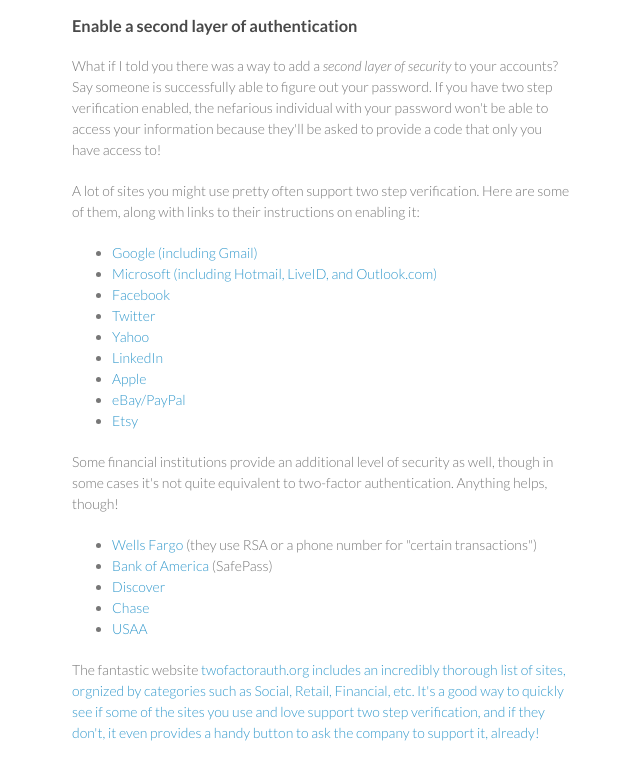
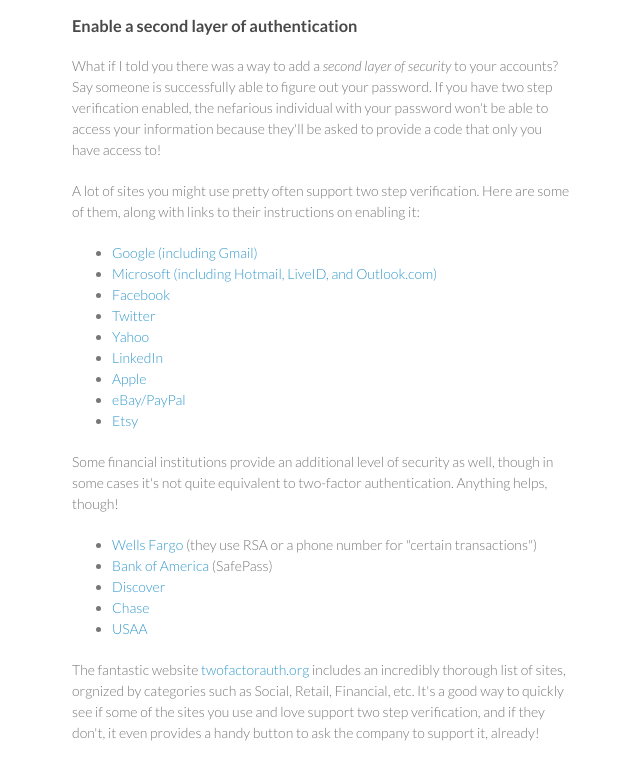
Before and after one commit to bernars/bernars.github.io, a plain HTML site: page index.html in a window 1280 px wide. Shown: the part 1903-2682 px from the top of the page, without its empty margins (498-1138 px from the left). Drawn offline with Linux system fonts and the light colour scheme.

Commit message:
Fix link at end of article

```diff
--- a/index.html
+++ b/index.html
@@ -116,7 +116,7 @@
                       <li><a href="https://www.usaa.com/inet/pages/security_token_logon_options?akredirect=true">USAA</a></li>
                     </ul>
 
-                   <p>The fantastic website <a href="http://twofactorauth.org/">twofactorauth.org includes an incredibly thorough list of sites, orgnized by categories such as Social, Retail, Financial, etc. It's a good way to quickly see if some of the sites you use and love support two step verification, and if they don't, it even provides a handy button to ask the company to support it, already!</p>
+                   <p>The fantastic website <a href="http://twofactorauth.org/">twofactorauth.org</a> includes an incredibly thorough list of sites, orgnized by categories such as Social, Retail, Financial, etc. It's a good way to quickly see if some of the sites you use and love support two step verification, and if they don't, it even provides a handy button to ask the company to support it, already!</p>
     </section>
       <footer>
         <p><small>Hosted on GitHub Pages &mdash; Theme by <a href="https://github.com/orderedlist">orderedlist</a></small></p>
```
